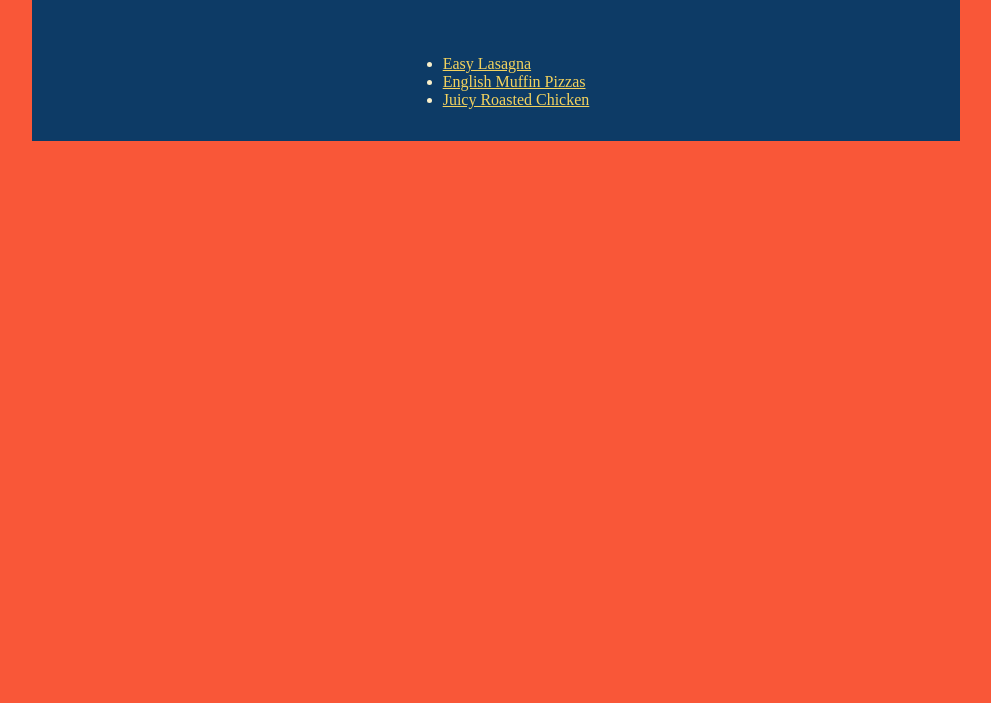
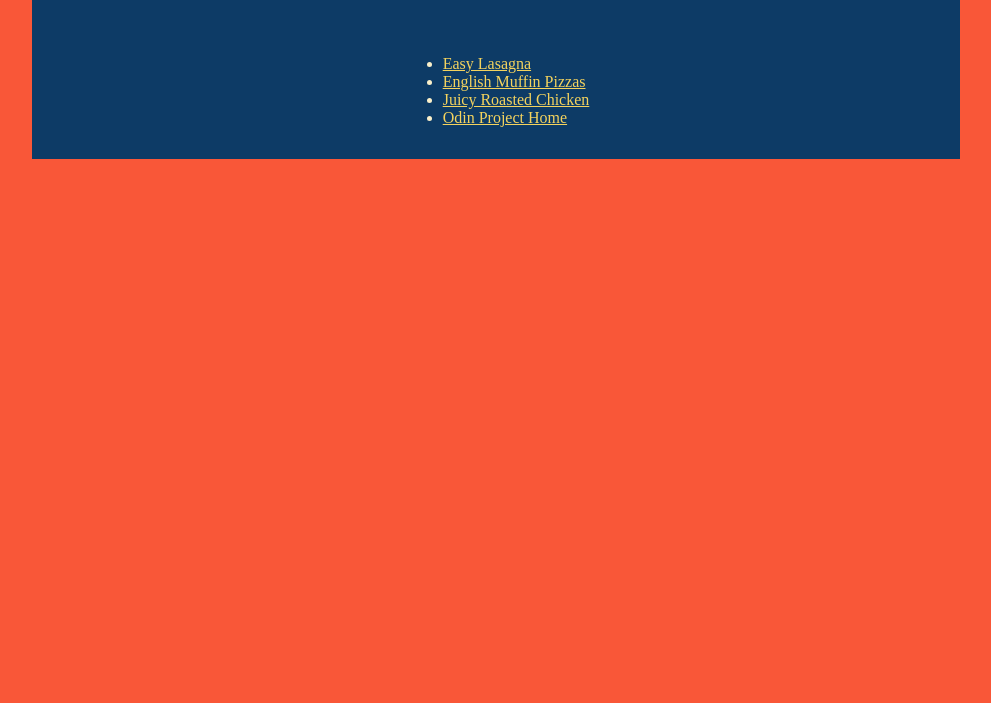
Before and after one commit to keysmasher94/odinProject, a plain HTML site: page htmlFoundations/recipes/index.html in a window 1280 px wide. Shown: the part 97-800 px from the top of the page, without its empty margins (144-1135 px from the left). Drawn offline with Linux system fonts and the light colour scheme.

Commit message:
Added a link back to the github repo home

```diff
--- a/htmlFoundations/recipes/index.html
+++ b/htmlFoundations/recipes/index.html
@@ -16,6 +16,7 @@
 			<li><a href="odinRecipes/lasgna.html">Easy Lasagna</a></li>
 			<li><a href="odinRecipes/muffinPizzas.html">English Muffin Pizzas</a></li>
 			<li><a href="odinRecipes/roastChicken.html">Juicy Roasted Chicken</a></li>
+			<li><a href="../../index.html">Odin Project Home</a></li>
 		</ul>
 	</nav>
 </body>
```
